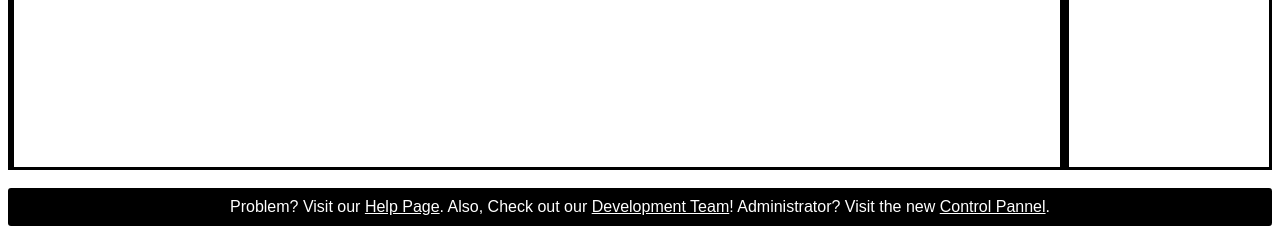
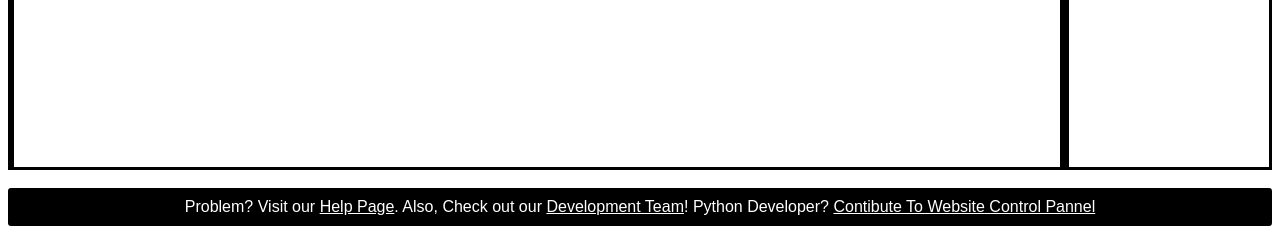
Before and after one commit to john-palazzolo/LookAlive, a Flask app: page /eula in a window 1280 px wide. Shown: the part 750-984 px from the top of the page. Run offline with Flask 2, Linux system fonts and the light colour scheme; data comes from the database, SQL or seed files in the repository; parts of the project's set-up code (start-up, migrations or seed data) failed here and were passed over.

Commit message:
Added link to GitHub Repository

```diff
--- a/templates/footer.html
+++ b/templates/footer.html
@@ -15,7 +15,7 @@ function pop_balloon()
 
 &nbsp
 <div style="background-color: #000000; color: #FFFFFF; padding: 10px; border-radius: 3px;">
-    <center>Problem? Visit our <a class="foot" href="/help">Help Page</a>. Also, Check out our <a class="foot" href="/team">Development Team</a>! Administrator? Visit the new <a class="foot" href="/admin">Control Pannel</a>. </center>
+    <center>Problem? Visit our <a class="foot" href="/help">Help Page</a>. Also, Check out our <a class="foot" href="/team">Development Team</a>! Python Developer? <a class="foot" href="https://github.com/CPSuperstore/LookAlive">Contibute To Website</a><a class="foot" href="/admin"> Control Pannel</a></center>
 </div>
 
 {% for balloon in balloons %}
```
